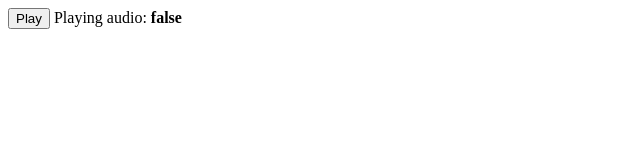
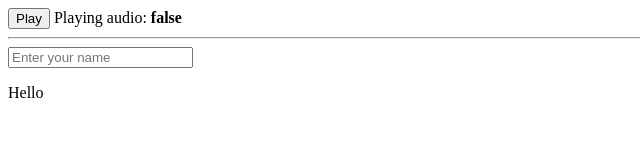
Before and after one commit to DjebbZ/ng-newsletter, a website: page index.html in a window 1280 px wide. Shown: the whole page, without its empty margins (0-640 px from the left). Drawn offline with nearby package versions, Linux system fonts and the light colour scheme.

Commit message:
Add basic controller for 2way databinding

```diff
--- a/index.html
+++ b/index.html
@@ -10,6 +10,11 @@
         <button ng-click="stop()" ng-show="playing">Stop</button>
         Playing audio: <b>{{ playing }}</b>
     </div>
+    <hr>
+    <div ng-controller="MyController">
+        <input type="text" ng-model="person.name" placeholder="Enter your name">
+        <p>Hello {{ person.name }}</p>
+    </div>
     <script src="bower_components/angular/angular.js"></script>
     <script src="js/main.js"></script>
 </body>
--- a/js/main.js
+++ b/js/main.js
@@ -18,4 +18,5 @@ angular.module('myApp', [])
             });
         });
     }])
-    .controller('RelatedController', ['$scope', function($scope) {}]);
+    .controller('RelatedController', ['$scope', function($scope) {}])
+    .controller('MyController', ['$scope', function($scope) {}]);
```
